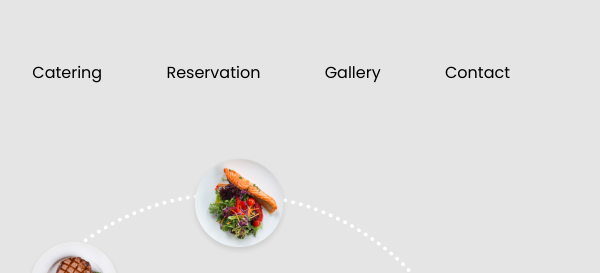
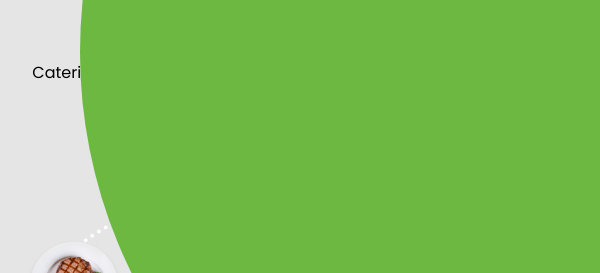
Before and after one commit to Ardern/streetfood-restaurant-web, a plain HTML site: page index.html in a window 1280 px wide. Shown: the top 273 px of the page, 680-1280 px from the left. Drawn offline with Linux system fonts and the light colour scheme.

Commit message:
adds green quarter circle

```diff
--- a/index.css
+++ b/index.css
@@ -21,11 +21,22 @@ body {
 .nav-banner {
     background-color: var(--banner-bg);
     padding: 60px;
+    position: relative;
+    overflow: hidden;
 }
-
+.q-circle {
+    background-color: var(--btn-color);
+    width: 1000px;
+    height: 1000px;
+    border-radius: 50%;
+    position: absolute;
+    transform: translate(70%, -120%);
+}
 .nav {
     display:flex;
     justify-content: space-between;
+    position: relative;
+    overflow: hidden;
 }
 
 .nav ul li {
--- a/index.html
+++ b/index.html
@@ -50,6 +50,9 @@
               </div>
           </div>
         </section>
+        <div class="q-circle">
+
+        </div>
     </div>
     <!-- end banner section  -->
     <section class="eat-tog">
```
